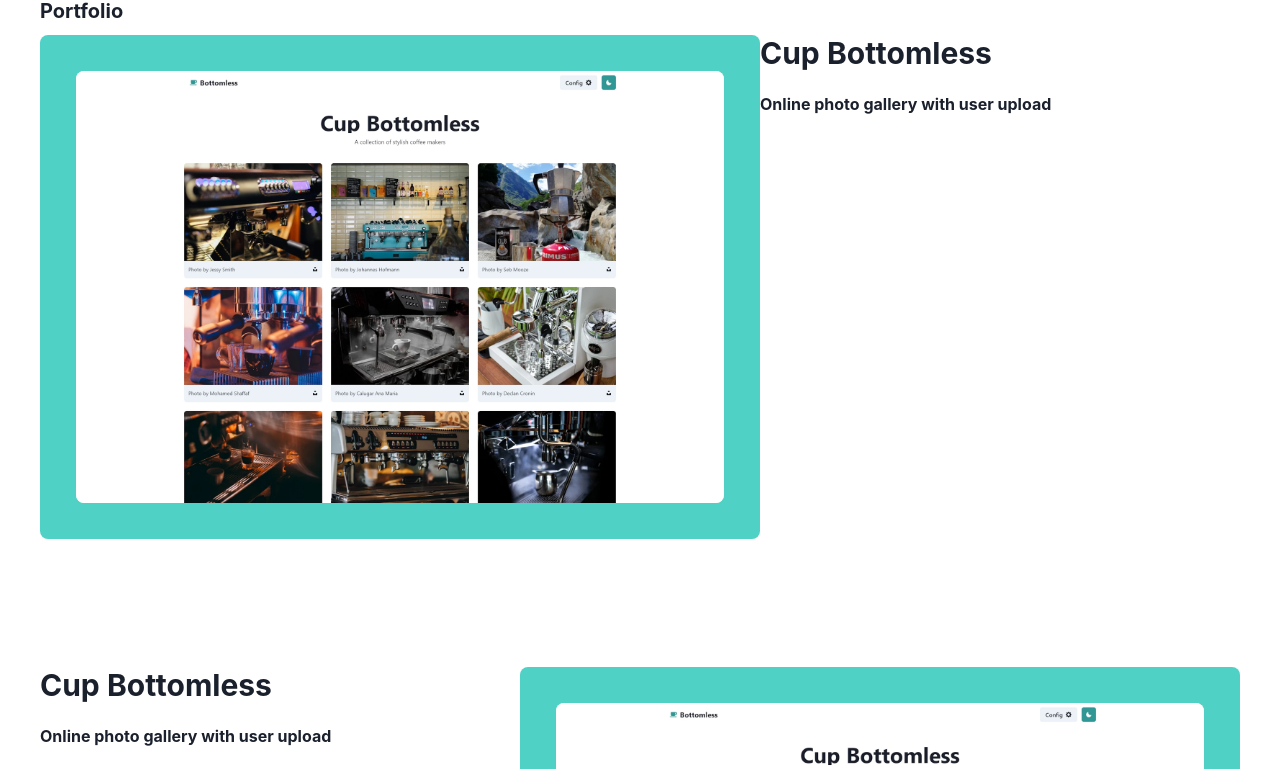
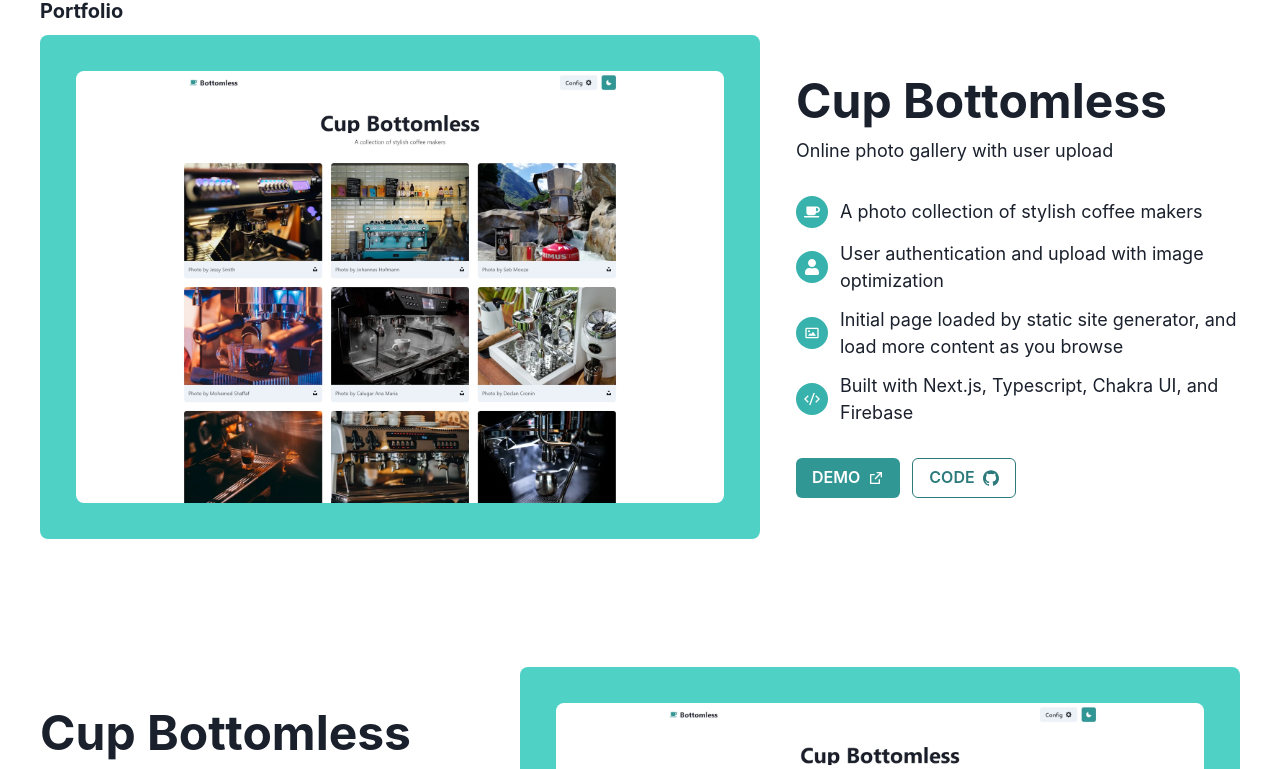
Before and after one commit to john-zhuangzhuang-li/my-next-story, a Next.js app: page / in a window 1280 px wide. Shown: the part 577-1346 px from the top of the page. Built offline with nearby package versions, Linux system fonts and the light colour scheme.

Commit message:
Updated portfolio content

```diff
--- a/components/CertificateCard.js
+++ b/components/CertificateCard.js
@@ -64,7 +64,8 @@ const CertificateCard = ({ id, title }) => {
       alignItems="center"
       rowGap={6}
       p={9}
-      m={6}
+      mx={{ base: 0, sm: 6 }}
+      my={{ base: 3, sm: 6 }}
       bg="#fff"
       //   bgGradient="linear(#fff, #333) padding-box"
       //   bg="linear-gradient(#fff, #fff) padding-box,
@@ -128,7 +129,7 @@ const CertificateCard = ({ id, title }) => {
         <Circle size={12} bgGradient="linear(to-l, #7928CA, #FF0080)" ml={3}>
           <Icon as={certIconList[id]} w={6} h={6} color="#fff" />
         </Circle>
-        <Heading size="lg" ml={3}>
+        <Heading size="lg" ml={3} noOfLines={1}>
           {title}
         </Heading>
       </CertTitle>
--- a/components/NavBar.js
+++ b/components/NavBar.js
@@ -6,9 +6,9 @@ const NavBar = () => {
     <Grid
       as="nav"
       gridColumn="center"
-      templateColumns="[left-start] minmax(0, 1fr) [left-end logo-start] minmax(min-content, 15rem) [logo-end right-start] minmax(0, 1fr) [right-end]"
+      templateColumns="[left-start] minmax(0, 1fr) [left-end logo-start] min-content [logo-end right-start] minmax(0, 1fr) [right-end]"
       py={3}
-      columnGap={3}
+      columnGap={6}
       zIndex="100"
     >
       <Flex gridColumn="left" justifyContent="flex-end" alignItems="center">
--- a/components/PortfolioCard.js
+++ b/components/PortfolioCard.js
@@ -1,40 +1,131 @@
 import {
   Flex,
   Heading,
+  Text,
   Grid,
   chakra,
   shouldForwardProp,
   Box,
   Container,
+  Button,
+  Stack,
+  Icon,
+  Circle,
 } from "@chakra-ui/react";
 import { motion, isValidMotionProp } from "framer-motion";
 
 import NextImage from "next/image";
 import testImg from "../public/port-imgs/test-02.webp";
 
+import {
+  RiCodeSSlashFill,
+  RiExternalLinkLine,
+  RiGithubFill,
+  RiUser5Line,
+} from "react-icons/ri";
+import { SiGithub } from "react-icons/si";
+import { FaCoffee, FaUser } from "react-icons/fa";
+import { BiUserCheck, BiImage, BiImageAdd } from "react-icons/bi";
+
 // CURRENT SCR SHOT SIZE: 1800 X 1200
 
-// NEXT: USE THE TITLE CIRCLE FORM CERT IN HERE!! MAKE BG GRAD!! SHOULD LOOK GOOD
-// TEXT AND CHIP ON OTHER SIDE!! CAN FIT MORE TXT TOO!!
+// CONSIDER STILL INCLUDE CHIPS IN - TEXT ONLY?
 
-const PortfolioCard = ({ reverse }) => {
+const PortfolioCard = () => {
   return (
-    <Flex flexDir={reverse ? "row-reverse" : "row"}>
+    <Flex
+      as="li"
+      gap={9}
+      sx={{
+        flexDirection: { base: "column", lg: "row" },
+        "&:nth-child(even)": {
+          flexDirection: { base: "column", lg: "row-reverse" },
+        },
+      }}
+    >
+      {/* IMAGE AREA */}
       <Flex
-        width="60%"
+        width={{ base: "auto", lg: "60%" }}
         bg="teal.300"
         justifyContent="center"
         alignItems="center"
-        p={9}
+        p={{ base: 3, md: 9 }}
         borderRadius="lg"
       >
-        <Flex borderRadius="lg" overflow="hidden" bg="gray.200">
+        {/* IMAGE WRAP */}
+        <Flex borderRadius="lg" overflow="hidden">
           <NextImage src={testImg} alt="Portfolio image" />
         </Flex>
       </Flex>
-      <Flex flex="1" flexDir="column" rowGap={6}>
-        <Heading size="lg">Cup Bottomless</Heading>
-        <Heading size="sm">Online photo gallery with user upload</Heading>
+      {/* TITLE AREA */}
+      <Flex flex="1" flexDir="column" rowGap={8} justify="center">
+        <Stack direction="column" rowGap={3}>
+          <Heading size="2xl">Cup Bottomless</Heading>
+          <Text fontSize="lg">Online photo gallery with user upload</Text>
+        </Stack>
+
+        {/* LIST COMPONENT */}
+        <Stack direction="column" rowGap={3}>
+          <Stack direction="row" columnGap={3} align="center">
+            <Circle size={8} bg="teal.400">
+              <Icon as={FaCoffee} color="#fff" />
+            </Circle>
+            <Text fontSize="lg">
+              A photo collection of stylish coffee makers
+            </Text>
+          </Stack>
+          <Stack direction="row" columnGap={3} align="center">
+            <Circle size={8} bg="teal.400">
+              <Icon as={FaUser} color="#fff" />
+            </Circle>
+            <Text fontSize="lg">
+              User authentication and upload with image optimization
+            </Text>
+          </Stack>
+          <Stack direction="row" columnGap={3} align="center">
+            <Circle size={8} bg="teal.400">
+              <Icon as={BiImage} color="#fff" />
+            </Circle>
+            <Text fontSize="lg">
+              Initial page loaded by static site generator, and load more
+              content as you browse
+            </Text>
+          </Stack>
+          {/* <Stack direction="row" columnGap={3} align="center">
+            <Circle size={8} bg="teal.400">
+              <Icon as={BiImageAdd} color="#fff" />
+            </Circle>
+            <Text fontSize="lg">Load more content as you browse</Text>
+          </Stack> */}
+          <Stack direction="row" columnGap={3} align="center">
+            <Circle size={8} bg="teal.400">
+              <Icon as={RiCodeSSlashFill} color="#fff" />
+            </Circle>
+            <Text fontSize="lg">
+              Built with Next.js, Typescript, Chakra UI, and Firebase
+            </Text>
+          </Stack>
+        </Stack>
+
+        {/* ACTION AREA */}
+        <Stack direction="row" spacing={3} align="center">
+          <Button
+            rightIcon={<Icon as={RiExternalLinkLine} />}
+            colorScheme="teal"
+            variant="solid"
+            textTransform="uppercase"
+          >
+            demo
+          </Button>
+          <Button
+            rightIcon={<Icon as={SiGithub} />}
+            colorScheme="teal"
+            variant="outline"
+            textTransform="uppercase"
+          >
+            code
+          </Button>
+        </Stack>
       </Flex>
     </Flex>
   );
--- a/components/PortfolioSection.js
+++ b/components/PortfolioSection.js
@@ -14,7 +14,6 @@ const PortfolioSection = () => {
     <Flex
       as="section"
       gridColumn="center"
-      minH="30rem"
       flexDir="column"
       rowGap={3}
       //   bgGradient="linear(to-r, #fff, gray.100)"
@@ -26,9 +25,9 @@ const PortfolioSection = () => {
         <Flex width="60%" bg="teal.300"></Flex>
         <Flex flex="1" bg="yellow.700"></Flex>
       </Flex> */}
-      <Flex flexDir="column" rowGap={32}>
+      <Flex as="ul" flexDir="column" rowGap={32} listStyleType="none">
         <PortfolioCard />
-        <PortfolioCard reverse />
+        <PortfolioCard />
         <PortfolioCard />
       </Flex>
     </Flex>
--- a/components/SkillCard.js
+++ b/components/SkillCard.js
@@ -25,7 +25,7 @@ const SkillCard = ({ iconSrc: src, title }) => {
       alignItems="center"
       cursor="default"
       borderRadius="lg"
-      bg="gray.700"
+      // bg="gray.700"
       position="relative"
       _before={{
         content: '""',
@@ -45,7 +45,9 @@ const SkillCard = ({ iconSrc: src, title }) => {
         position: "absolute",
         inset: "0",
         zIndex: "-1",
-        bg: "gray.700",
+        // bg: "gray.700",
+        bg: "#fff",
+        border: "1px",
         borderRadius: "lg",
       }}
       sx={{
--- a/pages/index.js
+++ b/pages/index.js
@@ -11,13 +11,15 @@ const Home = () => {
     <Layout>
       <Header />
       <PortfolioSection />
-      <Box bg="green.100" minH="600px" gridColumn="center">
+      {/* <Box bg="green.100" minH="600px" gridColumn="center">
         BIG BOX
-      </Box>
+      </Box> */}
+      <Box minH={"5rem"} gridColumn="center"></Box>
       <SkillsSection />
-      <Box bg="green.100" minH="600px" gridColumn="center">
+      {/* <Box bg="green.100" minH="600px" gridColumn="center">
         BIG BOX
-      </Box>
+      </Box> */}
+      <Box minH={"5rem"} gridColumn="center"></Box>
       <CertificatesSection />
     </Layout>
   );
```
